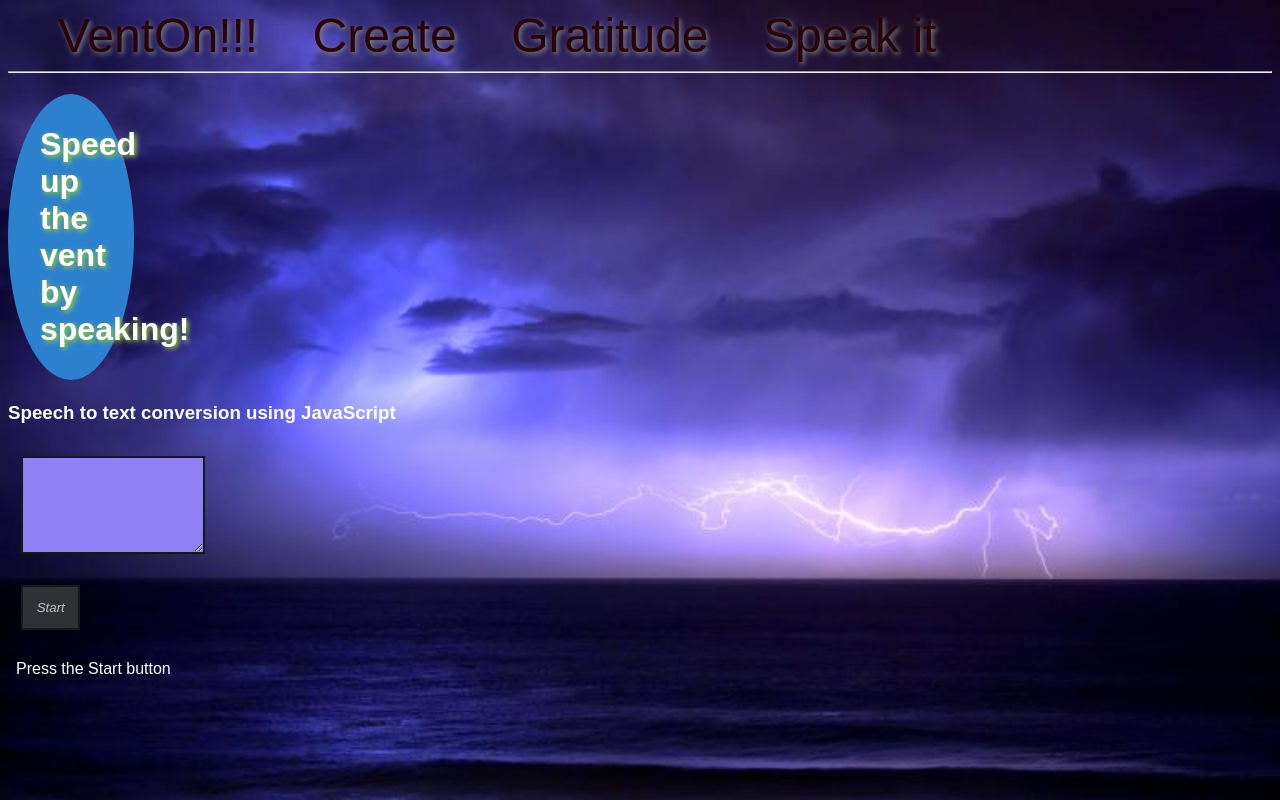
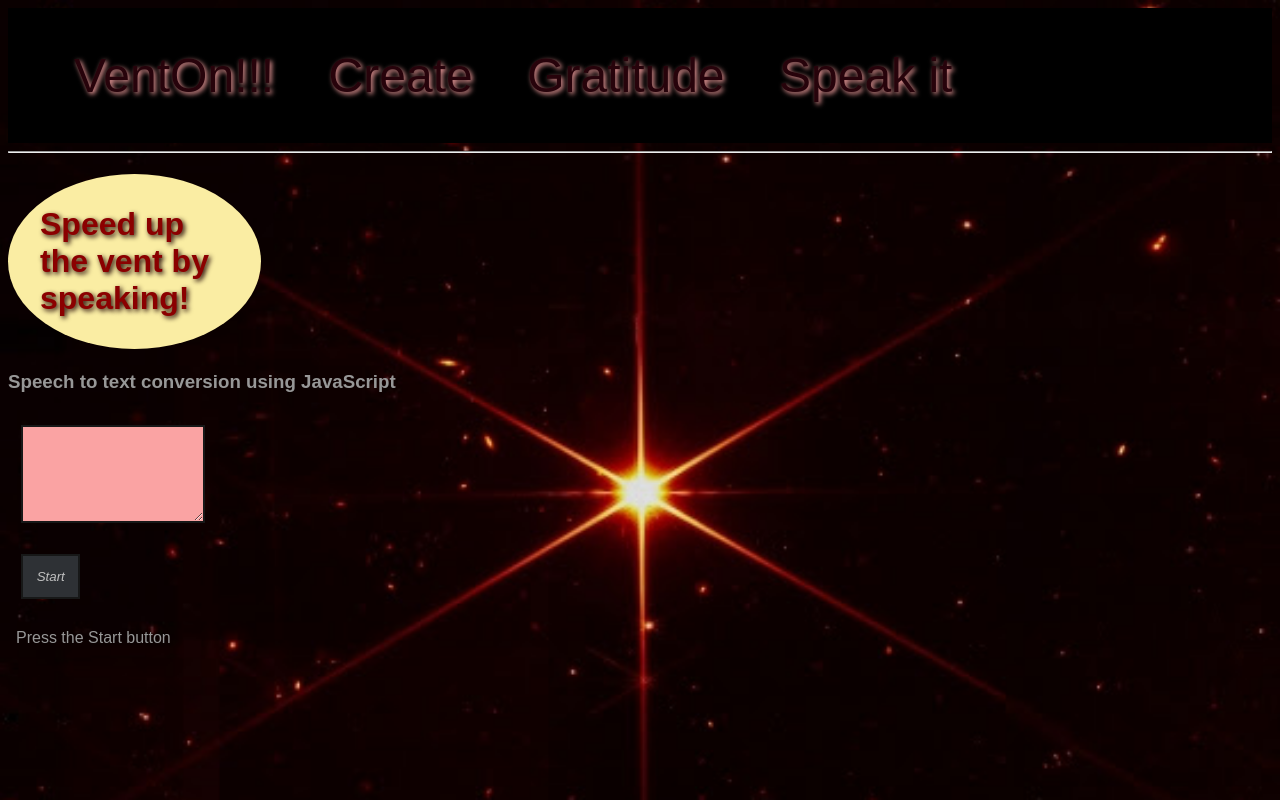
Before and after one commit to H-Len/VentOn, a Flask app: page /speak in a window 1280 px wide. Run offline with Flask 2, Linux system fonts and the light colour scheme; some libraries are stand-ins or nearby versions.

Commit message:
add img; update styles code

```diff
--- a/static/styles.css
+++ b/static/styles.css
@@ -1,22 +1,38 @@
-body {
+/* body {
     background-image: url("img/stormynight.jpg");
     background-repeat: no-repeat;
     background-size: cover;
     background-color: darkslategrey;
-}
+} */
+body {
+    font-family: sans-serif;
+    background:url("img/james_star.jpg");
+    background-repeat: no-repeat;
+    background-size: cover;
+    color:rgb(151, 151, 151);
+
+  }
 
 nav {
-    text-shadow: 2px 2px 5px grey;
+    padding: 1em;
+    padding-top: 2.5em;
+    padding-bottom: 2.5em;
+    background-color: black;
+    text-shadow: 2px 2px 5px rgb(250, 163, 163);
+
 }
 
 h1 {
-    background-color: rgb(44, 129, 207);
+    /* background-color: rgb(44, 129, 207); */
     align-self: flex-start;
-    text-shadow: 2px 2px 5px yellowgreen;
-    border-radius: 100%;
+    /* text-shadow:rgb(44, 2, 2); */
+    text-shadow: 2px 2px 5px rgb(29, 1, 1);
+    background-color: rgb(250, 237, 163);
+    border-radius: 50%;
     padding: 1em;
     text-align: left;
-    width: 10%;
+    width: 20%;
+    color: darkred;
 }
 
 #content_section {
@@ -102,13 +118,6 @@ button {
 /*general stying for page*/
 * { box-sizing: border-box; }
 
-body {
-  font-family: sans-serif;
-  background:url("img/stormynight.jpg");
-  background-repeat: no-repeat;
-  background-size: cover;
-  color:white;
-}
 
 /*styling for Scene*/
 .scene {
@@ -182,14 +191,16 @@ body {
 label { margin-right: 10px; }
 
 input {
-    background-color: rgb(144, 127, 244);
+    /* background-color: rgb(144, 127, 244); */
+    background-color: rgb(250, 163, 163);
     border:rgb(23, 24, 24) solid .15em;
     margin: 1em;
 
 }
 
 textarea {
-    background-color: rgb(144, 127, 244);
+    /* background-color: rgb(144, 127, 244); */
+    background-color: rgb(250, 163, 163);
     border:rgb(23, 24, 24) solid .15em;
     margin: 1em;
 }
```
Also changed, not shown: static/img/james_star.jpg (added).
